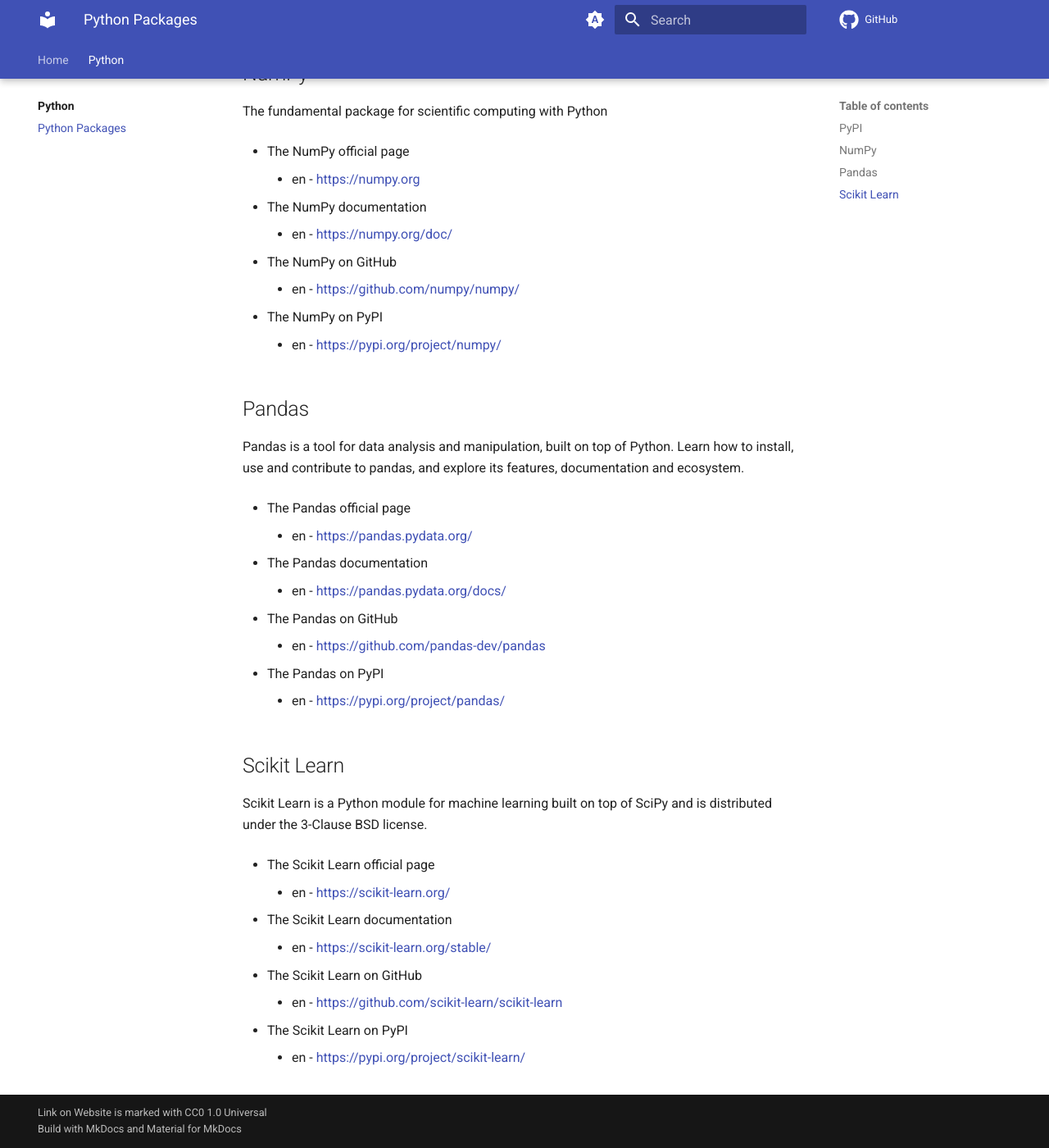
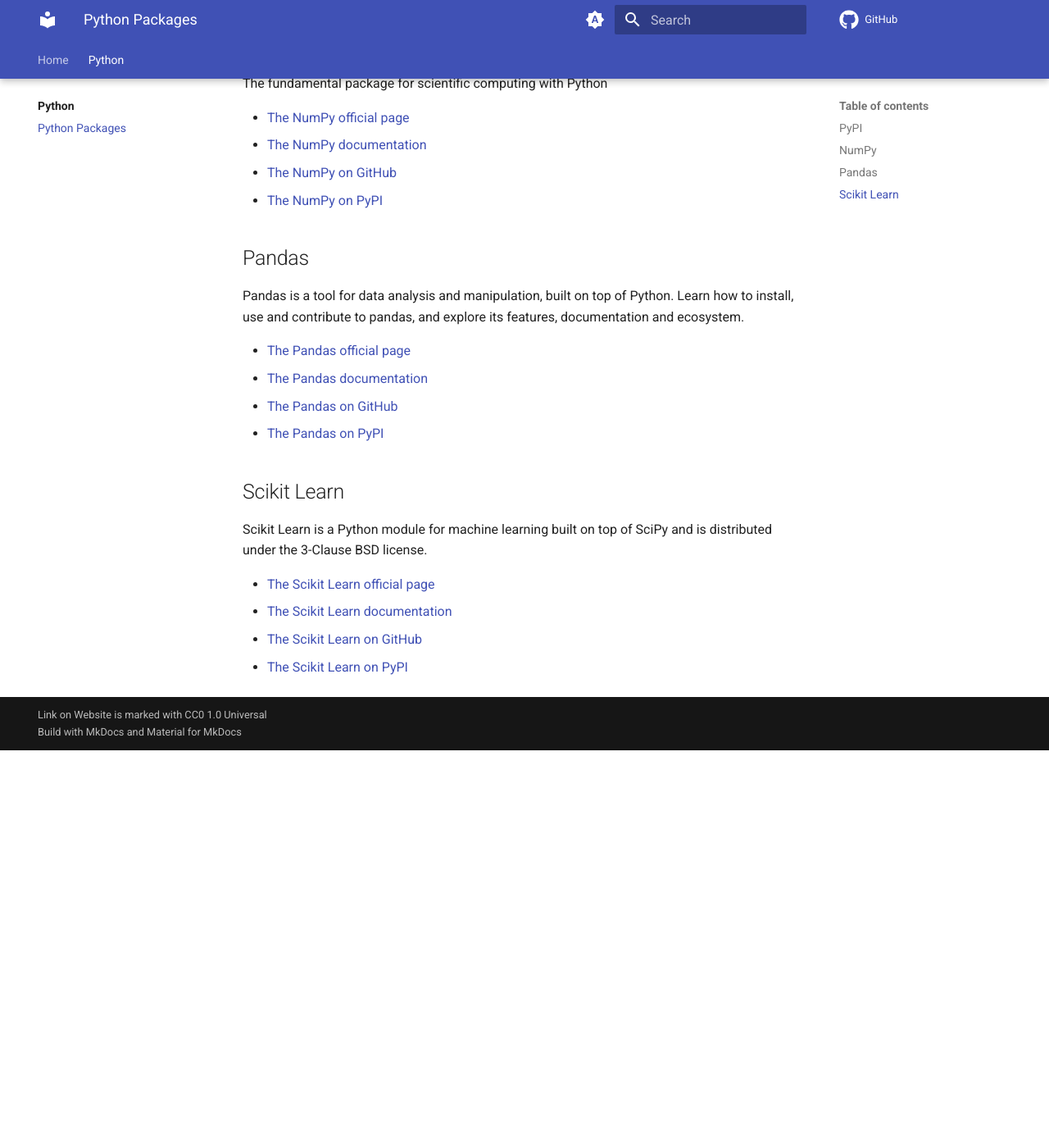
Before and after one commit to bookseer/links, an MkDocs documentation site: the page built from docs/python/packages/index.md, in a window 1280 px wide and 1400 px high, scrolled down 506 px. Shown: the whole window at 82% size. Built offline with MkDocs 1.6.1 and Material for MkDocs 9.7.7, drawn with Linux system fonts in a browser that asks for light colours; comment, search, counter and statistics services are not loaded; after the commit the page ends 1421 px from its top, so only the background shows below that; some of the changed text lies outside the part shown.

Commit message:
Changed formating links

```diff
--- a/docs/python/packages/index.md
+++ b/docs/python/packages/index.md
@@ -4,54 +4,31 @@
 
 PyPI (The Python Package Index) is a repository of software for the Python programming language that helps you find and install packages developed and shared by the Python community. You can also learn how to package your Python code for PyPI and browse projects and releases.
 
-- The Python Package Index
-    - en - [https://pypi.org/](https://pypi.org/)
-    - ru - [https://pypi.org/](https://pypi.org/)
-
+- [The Python Package Index](https://pypi.org/)
+    - [Индекс пакетов Python](https://pypi.org/)
 
 ## NumPy
 The fundamental package for scientific computing with Python
 
-- The NumPy official page
-    - en - [https://numpy.org](http://numpy.org)
-
-- The NumPy documentation
-    - en - [https://numpy.org/doc/](https://numpy.org/doc/)
-
-- The NumPy on GitHub
-    - en - [https://github.com/numpy/numpy/](https://github.com/numpy/numpy/)
-
-- The NumPy on PyPI
-    - en - [https://pypi.org/project/numpy/](https://pypi.org/project/numpy/)
+- [The NumPy official page](http://numpy.org)
+- [The NumPy documentation](https://numpy.org/doc/)
+- [The NumPy on GitHub](https://github.com/numpy/numpy/)
+- [The NumPy on PyPI](https://pypi.org/project/numpy/)
 
 
 ## Pandas
 Pandas is a tool for data analysis and manipulation, built on top of Python. Learn how to install, use and contribute to pandas, and explore its features, documentation and ecosystem.
 
-- The Pandas official page
-    - en - [https://pandas.pydata.org/](https://pandas.pydata.org/)
-
-- The Pandas documentation
-    - en - [https://pandas.pydata.org/docs/](https://pandas.pydata.org/docs/)
-
-- The Pandas on GitHub
-    - en - [https://github.com/pandas-dev/pandas](https://github.com/pandas-dev/pandas)
-
-- The Pandas on PyPI
-    - en - [https://pypi.org/project/pandas/](https://pypi.org/project/pandas/)
+- [The Pandas official page](https://pandas.pydata.org/)
+- [The Pandas documentation](https://pandas.pydata.org/docs/)
+- [The Pandas on GitHub](https://github.com/pandas-dev/pandas)
+- [The Pandas on PyPI](https://pypi.org/project/pandas/)
 
 
 ## Scikit Learn
 Scikit Learn is a Python module for machine learning built on top of SciPy and is distributed under the 3-Clause BSD license.
 
-- The Scikit Learn official page
-    - en - [https://scikit-learn.org/](https://scikit-learn.org/)
-
-- The Scikit Learn documentation
-    - en - [https://scikit-learn.org/stable/](https://scikit-learn.org/stable/)
-
-- The Scikit Learn on GitHub
-    - en - [https://github.com/scikit-learn/scikit-learn](https://github.com/scikit-learn/scikit-learn)
-
-- The Scikit Learn on PyPI
-    - en - [https://pypi.org/project/scikit-learn/](https://pypi.org/project/scikit-learn/)
+- [The Scikit Learn official page](https://scikit-learn.org/)
+- [The Scikit Learn documentation](https://scikit-learn.org/stable/)
+- [The Scikit Learn on GitHub](https://github.com/scikit-learn/scikit-learn)
+- [The Scikit Learn on PyPI](https://pypi.org/project/scikit-learn/)
```
Also changed, not shown: docs/python/index.md (+2 -5 lines).
